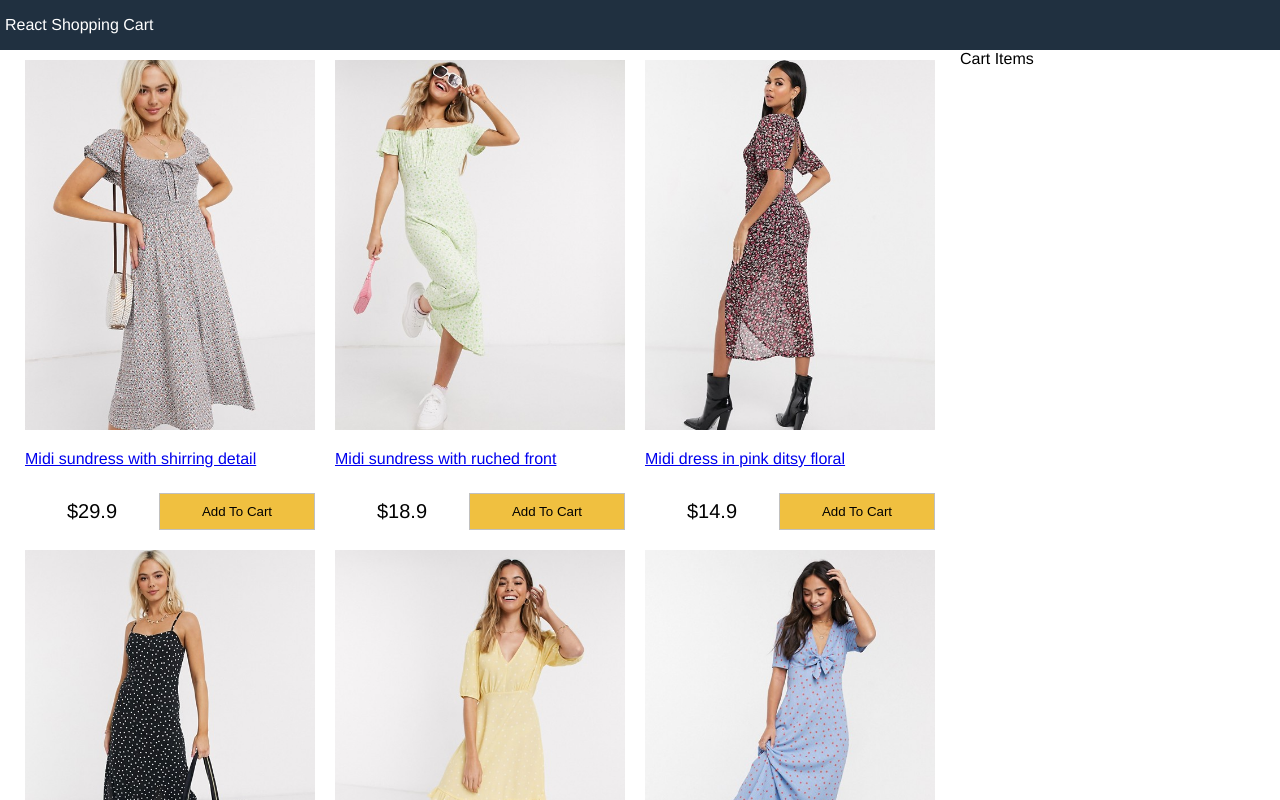
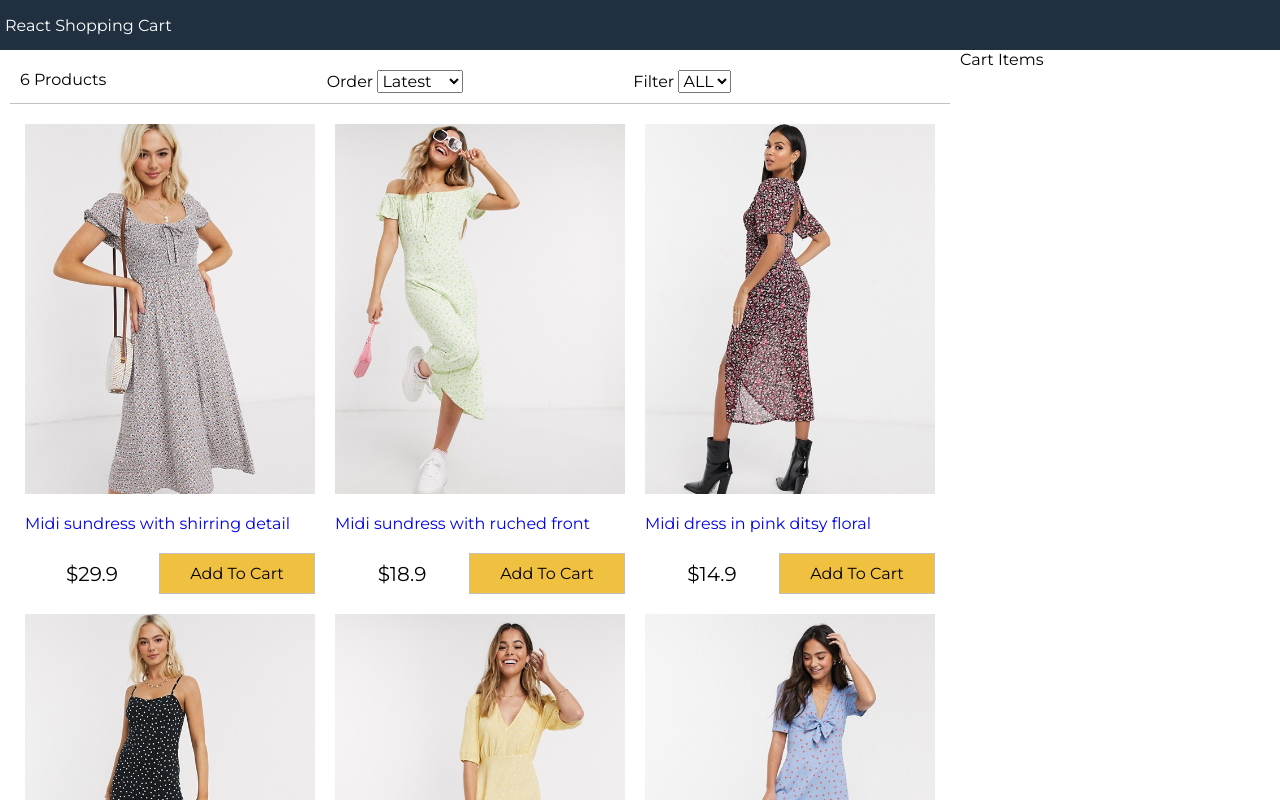
Before and after one commit to nolramph/react-shopping-cart, a React (Create React App) app: page / in a window 1280 px wide. Shown: the top 800 px of the page. Built offline with nearby package versions, Linux system fonts and the light colour scheme.

Commit message:
filter component

```diff
--- a/src/App.js
+++ b/src/App.js
@@ -1,13 +1,45 @@
 import React, {useState} from 'react';
+import Filter from './components/Filter';
 import Products from './components/Products';
 import data from "./data.json";
 
 function App () {
 
-  const products = data.products;
-  // const [size, setsize] = useState(null);
-  // const [size, setsort] = useState(null);
+  const [products, setProducts] = useState(data.products);
+  const [size, setSize] = useState("");
+  const [sort, setSort] = useState("");
+   const sortProducts = (e) =>{
+    const sort = e.target.value;
+    setSort(e.target.value);
+    setProducts(data.products.slice().sort((a,b) =>
+      sort === "lowest"
+      ?a.price > b.price
+      ? 1
+      :-1
+      :sort === "highest"
+      ? a.price < b.price
+      ? 1
+      :-1
+      :a._id < b._id
+      ? 1:-1,
+    ));
+    };
+    const filterProducts = (e) =>{
+      console.log(e.target.value);
+      if(e.target.value === ""){
+        setSize(e.target.value);
+        setProducts(data.products)
+        console.log(`This is the value of ${size}`);
+        console.log(`This is the value of ${products}`);
+      }else{
+        setSize(e.target.value);
+        setProducts(data.products.filter(
+        (product) => product.availableSizes.indexOf(e.target.value) >= 0
+      ));
+      }
 
+
+    }
     return (
       <div className="grid-container">
         <header>
@@ -15,7 +47,16 @@ function App () {
         </header>
         <main>
           <div className="content">
-            <div className="main"> <Products products={products}/> </div>
+            <div className="main">
+            <Filter
+            count={products.length}
+            size={size}
+            sort={sort}
+            sortProducts={sortProducts}
+            filterProducts={filterProducts}
+            />
+            <Products products={products}/>
+            </div>
             <div className="sidebar">Cart Items</div>
           </div>
         </main>
--- /dev/null
+++ b/src/components/Filter.js
@@ -0,0 +1,28 @@
+import React from 'react'
+
+export default function Filter(props) {
+    return (
+        <div className="filter">
+             <div className="filter-result">{props.count} Products</div>
+             <div className="filter-sort">
+                 Order {" "}
+                  <select value={props.sort} onChange={props.sortProducts}>
+                      <option value="latest">Latest</option>
+                      <option value="lowest">Lowest</option>
+                      <option value="highest">Highest</option>
+                  </select>
+             </div>
+             <div className="filter-size">
+                 Filter {" "}
+                 <select value={props.size} onChange={props.filterProducts}>
+                     <option value="">ALL</option>
+                     <option value="XS">XS</option>
+                     <option value="S">S</option>
+                     <option value="M">M</option>
+                     <option value="L">L</option>
+                     <option value="XL">XL</option>
+                 </select>
+             </div>
+        </div>
+    )
+}
--- a/src/data.json
+++ b/src/data.json
@@ -13,7 +13,7 @@
       "image": "/images/dress2.jpg",
       "title": "Midi sundress with ruched front",
       "description": "This is for all the latest trends, no matter who you are, where you’re from and what you’re up to. Exclusive to ASOS, our universal brand is here for you, and comes in all our fit ranges: ASOS Curve, Tall, Petite and Maternity. Created by us, styled by you.",
-      "availableSizes": ["X", "M", "L"],
+      "availableSizes": ["XS","X", "M", "L"],
       "price": 18.9
     },
     {
--- a/src/index.css
+++ b/src/index.css
@@ -1,8 +1,9 @@
+@import url("https://fonts.googleapis.com/css2?family=Montserrat&display=swap");
+
 html {
   font-size: 62.5%;
   box-sizing: border-box;
 }
-
 body,
 #root {
   height: 100vh;
@@ -11,32 +12,39 @@ body,
 body,
 input,
 select,
+button,
 textarea {
+  font-family: Montserrat, Helvetica, Arial, sans-serif;
   font-size: 1.6rem;
-  font-family: Helvetica, Arial, sans-serif;
-}
-
-a:hover {
-  color: #ff8000;
 }
 
 .grid-container {
   display: grid;
-  grid-template-areas: "header" "main" "footer";
+  grid-template-areas:
+    "header"
+    "main"
+    "footer";
   grid-template-rows: 5rem 1fr 5rem;
   grid-template-columns: 1fr;
-  height: 100vh;
+  height: 100%;
+}
+a {
+  text-decoration: none;
+}
+a:hover {
+  color: #ff8000;
 }
 header {
   grid-area: header;
   background-color: #203040;
-  color: white;
+  color: #ffffff;
   display: flex;
+  justify-content: space-between;
   align-items: center;
   padding: 0.5rem;
 }
 header a {
-  color: white;
+  color: #ffffff;
   text-decoration: none;
 }
 main {
@@ -45,11 +53,12 @@ main {
 footer {
   grid-area: footer;
   background-color: #203040;
-  color: white;
+  color: #ffffff;
   display: flex;
   justify-content: center;
   align-items: center;
 }
+
 .content {
   display: flex;
   flex-wrap: wrap;
@@ -111,3 +120,135 @@ footer {
 .button.primary {
   background-color: #f0c040;
 }
+/* Filter */
+.filter {
+  display: flex;
+  justify-content: space-between;
+  padding: 1rem;
+  margin: 1rem;
+  border-bottom: 0.1rem #c0c0c0 solid;
+}
+.filter div {
+  flex: 1;
+}
+/* Index.css */
+.cart {
+  padding: 1rem;
+  margin: 1rem;
+  display: flex;
+}
+.cart-header {
+  border-bottom: 0.1rem #c0c0c0 solid;
+}
+.cart-items {
+  padding: 0;
+  width: 100%;
+  list-style-type: none;
+}
+.cart-items img {
+  width: 5rem;
+}
+.cart-items li {
+  display: flex;
+}
+.cart-items li div {
+  padding: 0.5rem;
+}
+.cart-items li div:last-child {
+  flex: 1;
+}
+.right {
+  text-align: right;
+}
+.total {
+  display: flex;
+  justify-content: space-between;
+  align-items: center;
+  width: 100%;
+}
+.total > div {
+  font-size: 2rem;
+}
+.total > div,
+.total > button {
+  flex: 1;
+}
+/* Checkout form */
+form {
+  width: 100%;
+}
+.form-container {
+  width: 100%;
+  padding: 0;
+  list-style-type: none;
+}
+.form-container li {
+  display: flex;
+  flex-direction: column;
+  padding: 1rem;
+}
+input {
+  padding: 1rem;
+  border: 0.1rem #c0c0c0 solid;
+}
+/* Product Details */
+.product-details {
+  display: flex;
+  flex-wrap: wrap;
+  justify-content: space-between;
+  max-height: 96vh;
+}
+.product-details img {
+  max-height: 100vh;
+  max-width: 46rem;
+  margin: 0 auto;
+}
+.product-details-description {
+  flex: 1 1;
+  margin: 1rem;
+}
+.close-modal {
+  position: absolute;
+  right: 1rem;
+  top: 2.5rem;
+  z-index: 1000;
+}
+
+/* Order Details */
+
+.order-details {
+  display: flex;
+  flex-direction: column;
+  justify-content: center;
+  align-items: center;
+  height: 100%;
+}
+.order-details li {
+  display: flex;
+  justify-content: space-between;
+  align-items: center;
+}
+.order-details li div {
+  padding: 10px;
+}
+.order-details .items {
+  text-align: right;
+  padding: 0;
+}
+.success-message {
+  color: green;
+}
+/* Orders */
+.orders {
+  width: 100%;
+  padding: 10px;
+}
+tbody > tr:nth-child(odd) {
+  background-color: #f0f0f0;
+}
+td {
+  padding: 5px;
+}
+th {
+  text-align: left;
+}
```
